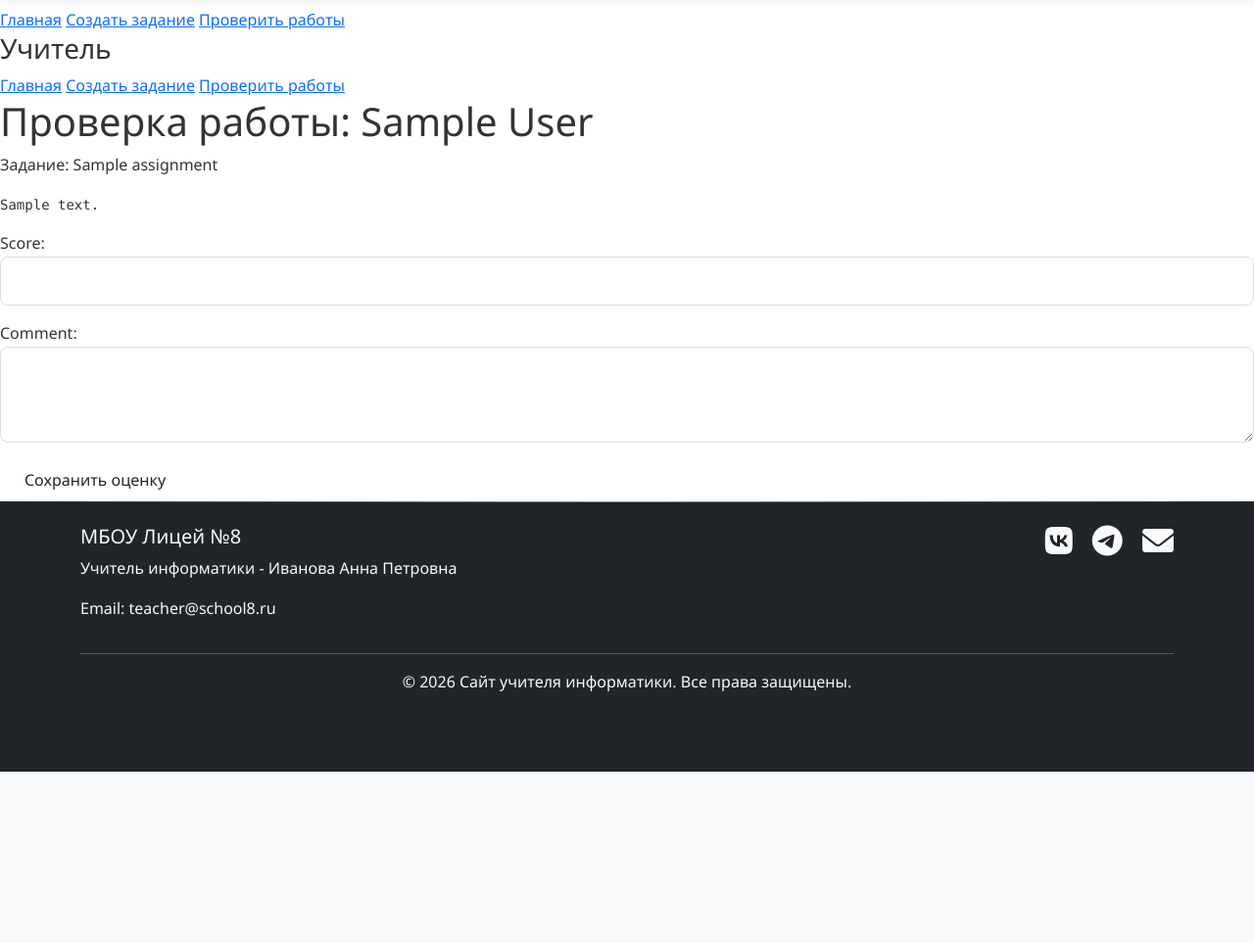
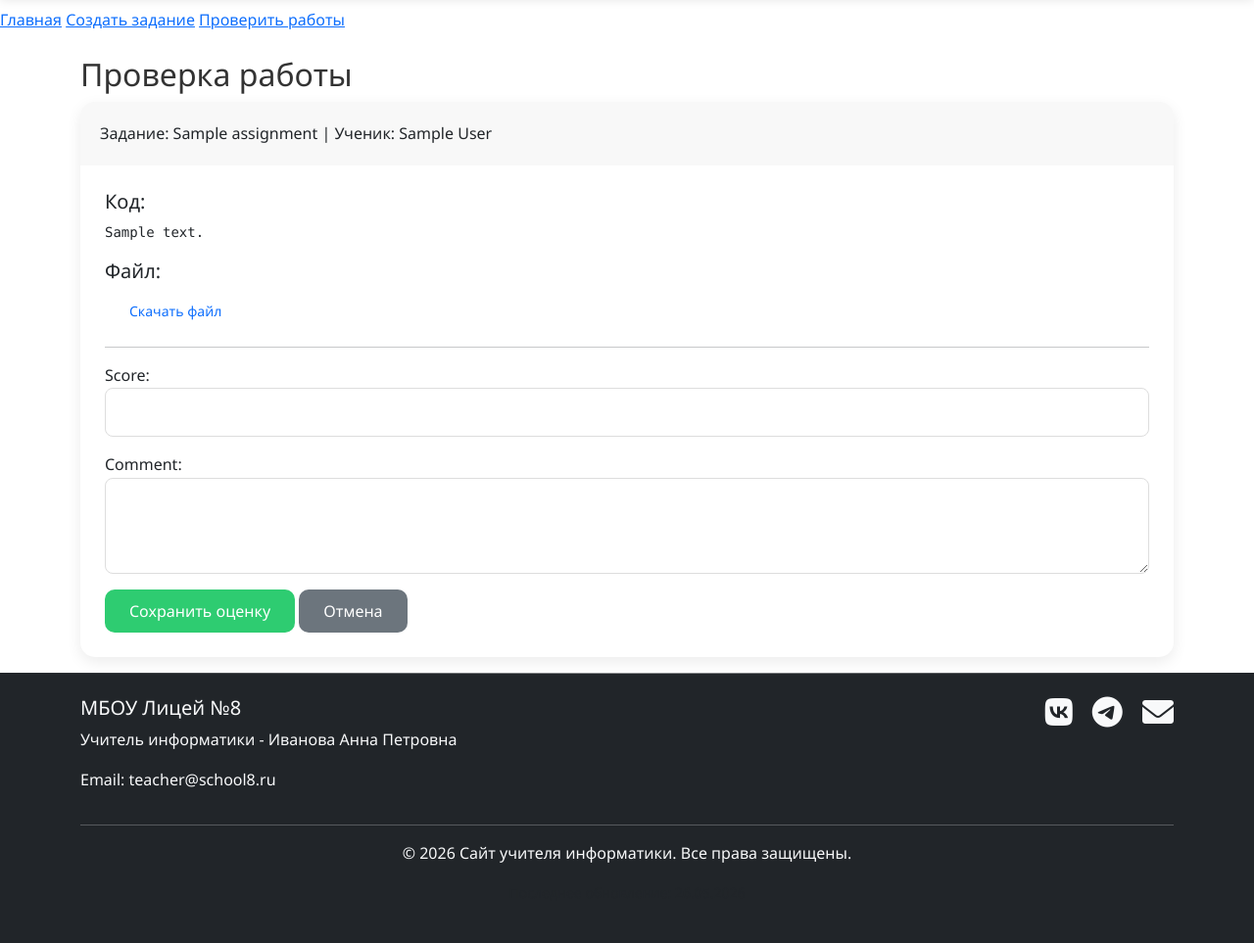
Before and after one commit to my10ma10/teacher_site, a Django app: page /dashboard/teacher/grade/1/ in a window 1280 px wide. Shown: the part 110-1073 px from the top of the page at 98% size. Before the commit the page ends 898 px from the top, so only its background shows below. Run offline with Django 5.2, Linux system fonts and the light colour scheme; a user stored in the database is signed in; tables that the repository leaves empty hold one stand-in row (values such as "Sample post").

Commit message:
feat: add teacher assignment manipulating; add submission basis

```diff
--- a/accounts/models.py
+++ b/accounts/models.py
@@ -13,7 +13,6 @@ class CustomUser(AbstractUser):
     ROLE_CHOICES = [
         ('teacher', 'Учитель'),
         ('student', 'Ученик'),
-        ('parent', 'Родитель'),
     ]
     role = models.CharField(max_length=10, choices=ROLE_CHOICES, default='student')
     class_group = models.ForeignKey(ClassGroup, on_delete=models.SET_NULL, null=True, blank=True)
--- a/dashboard/urls.py
+++ b/dashboard/urls.py
@@ -6,6 +6,9 @@ app_name = 'dashboard'
 urlpatterns = [
     path('teacher/', views.teacher_dashboard, name='teacher_dashboard'),
     path('teacher/create/', views.create_assignment, name='create_assignment'),
+    path('teacher/assignment/<int:pk>/edit/', views.update_assignment, name='teacher_assignment_edit'),
+    path('teacher/assignment/<int:pk>/delete/', views.delete_assignment, name='teacher_assignment_delete'),
+    path('teacher/submission/<int:pk>/grade/', views.grade_submission, name='teacher_grade_submission'),
     path('teacher/submissions/', views.submission_list, name='teacher_submissions'),
     path('teacher/grade/<int:pk>/', views.grade_submission, name='grade_submission'),
     path('student/', views.student_dashboard, name='student_dashboard'),
--- a/dashboard/views.py
+++ b/dashboard/views.py
@@ -31,6 +31,26 @@ def create_assignment(request):
     return render(request, 'dashboard/teacher/create_assignment.html', {'form': form})
 
 @teacher_required
+def update_assignment(request, pk):
+    assignment = get_object_or_404(Assignment, pk=pk, teacher=request.user)
+    if request.method == 'POST':
+        form = AssignmentForm(request.POST, request.FILES, instance=assignment)
+        if form.is_valid():
+            form.save()
+            return redirect('dashboard:teacher_submissions', pk=assignment.pk)
+    else:
+        form = AssignmentForm(instance=assignment)
+    return render(request, 'dashboard/teacher/create_assignment.html', {'form': form, 'action': 'edit'})
+
+@teacher_required
+def delete_assignment(request, pk):
+    assignment = get_object_or_404(Assignment, pk=pk, teacher=request.user)
+    if request.method == 'POST':
+        assignment.delete()
+        return redirect('dashboard:teacher_dashboard')
+    return render(request, 'dashboard/teacher/delete_confirm.html', {'object': assignment})
+
+@teacher_required
 def submission_list(request):
     submissions = Submission.objects.filter(
         assignment__class_group=request.user.class_group,
@@ -60,9 +80,14 @@ def grade_submission(request, pk):
 def student_dashboard(request):
     my_class = request.user.class_group
     assigned = Assignment.objects.filter(class_group=my_class, status='published')
-    submitted_ids = Submission.objects.filter(student=request.user).values_list('assignment_id', flat=True)
+    submitted_ids = Submission.objects.filter(student=request.user
+                                    ).values_list('assignment_id', flat=True)
     pending = assigned.exclude(id__in=submitted_ids)
-    graded = Submission.objects.filter(student=request.user).select_related('assignment', 'grade').order_by('-submitted_at')
+
+    graded = Submission.objects.filter(student=request.user
+                        ).select_related('assignment', 'grade'
+                        ).order_by('-submitted_at')
+
     return render(request, 'dashboard/student/home.html', {'pending': pending, 'graded': graded})
 
 @student_required
--- a/materials/admin.py
+++ b/materials/admin.py
@@ -28,13 +28,13 @@ class AssignmentAdmin(admin.ModelAdmin):
 
     fieldsets = (
         ('Основная информация', {
-            'fields': ('title', 'description', 'subject', 'class_group')
+            'fields': ('title', 'description', 'class_group')
         }),
         ('Параметры', {
             'fields': ('deadline', 'max_score', 'status')
         }),
         ('Вложения', {
-            'fields': ('attachment',),
+            'fields': ('attachments',),
             'classes': ('collapse',)
         }),
     )
--- a/templates/dashboard/teacher/grade_submission.html
+++ b/templates/dashboard/teacher/grade_submission.html
@@ -1,20 +1,43 @@
 {% extends 'base.html' %}
+
+{% block title %}Проверка работы{% endblock %}
+
 {% block content %}
-<div class="dashboard-container">
-    {% include 'partials/teacher_sidebar.html' %}
-    <main>
-        <h1>Проверка работы: {{ submission.student.get_full_name }}</h1>
-        <p>Задание: {{ submission.assignment.title }}</p>
-        {% if submission.code_text %}
-            <pre class="code-preview">{{ submission.code_text }}</pre>
-        {% elif submission.file_upload %}
-            <a href="{{ submission.file_upload.url }}" class="btn" target="_blank">Скачать файл</a>
-        {% endif %}
-        <form method="post">
-            {% csrf_token %}
-            {{ form.as_p }}
-            <button type="submit" class="btn">Сохранить оценку</button>
-        </form>
-    </main>
+<div class="container mt-4">
+    <h2>Проверка работы</h2>
+    <div class="card mb-3">
+        <div class="card-header">
+            Задание: {{ submission.assignment.title }} | Ученик: {{ submission.student.get_full_name }}
+        </div>
+        <div class="card-body">
+            {% if submission.code_text %}
+                <h5>Код:</h5>
+                <pre><code>{{ submission.code_text }}</code></pre>
+            {% endif %}
+
+            {% if submission.file_upload %}
+                <h5>Файл:</h5>
+                <a href="{{ submission.file_upload.url }}" class="btn btn-sm btn-outline-primary" target="_blank">Скачать файл</a>
+            {% endif %}
+
+            <hr>
+
+            <form method="post">
+                {% csrf_token %}
+                <div class="mb-3">
+                    {{ form.score.label_tag }}
+                    {{ form.score }}
+                    {% if form.score.errors %}<div class="text-danger">{{ form.score.errors }}</div>{% endif %}
+                </div>
+                <div class="mb-3">
+                    {{ form.comment.label_tag }}
+                    {{ form.comment }}
+                    {% if form.comment.errors %}<div class="text-danger">{{ form.comment.errors }}</div>{% endif %}
+                </div>
+                <button type="submit" class="btn btn-success">Сохранить оценку</button>
+                <a href="{% url 'dashboard:teacher_submissions_list' %}" class="btn btn-secondary">Отмена</a>
+            </form>
+        </div>
+    </div>
 </div>
 {% endblock %}
```
Also changed, not shown: materials/forms.py (added, +41 -0 lines).
